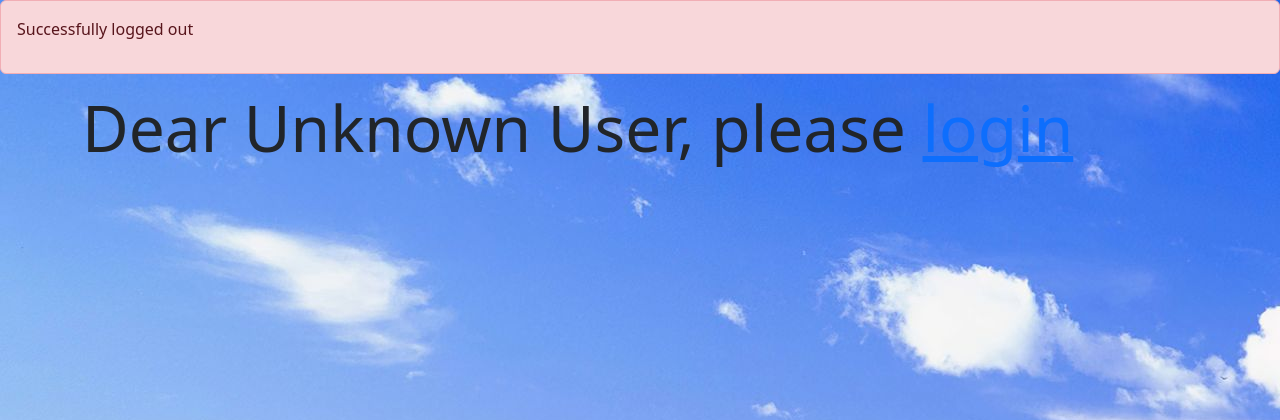
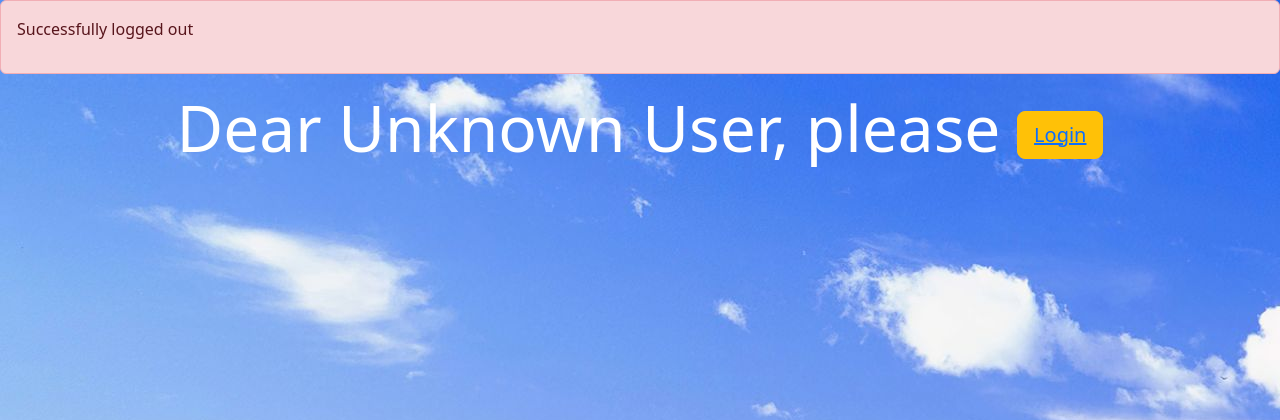
Before and after one commit to alexexisted/FastAPI_Bank_webapp, a FastAPI app: page /logout in a window 1280 px wide. Shown: the part 56-476 px from the top of the page. Run offline with FastAPI, Linux system fonts and the light colour scheme.

Commit message:
html changes

```diff
--- a/app/main.py
+++ b/app/main.py
@@ -43,4 +43,4 @@ def hello_api():
 
 
 if __name__ == "__main__":
-    uvicorn.run(app, host="127.0.0.1", port=8000)
+    uvicorn.run(app, host="127.0.0.1", port=8000, log_level="debug")
--- a/app/templates/bank/redirect_to_login.html
+++ b/app/templates/bank/redirect_to_login.html
@@ -14,7 +14,9 @@
 {% endfor %}
 
 <div class="container">
-    <h1 class="display-3">Dear Unknown User, please <a href="/login">login</a></h1>
+    <h1 class="display-3" style="text-align: center; color: white">Dear Unknown User, please
+        <button type="button" class="btn btn-warning btn-lg"><a href="/login">Login</a></button>
+    </h1>
 </div>
 
 {% endblock %}
```
